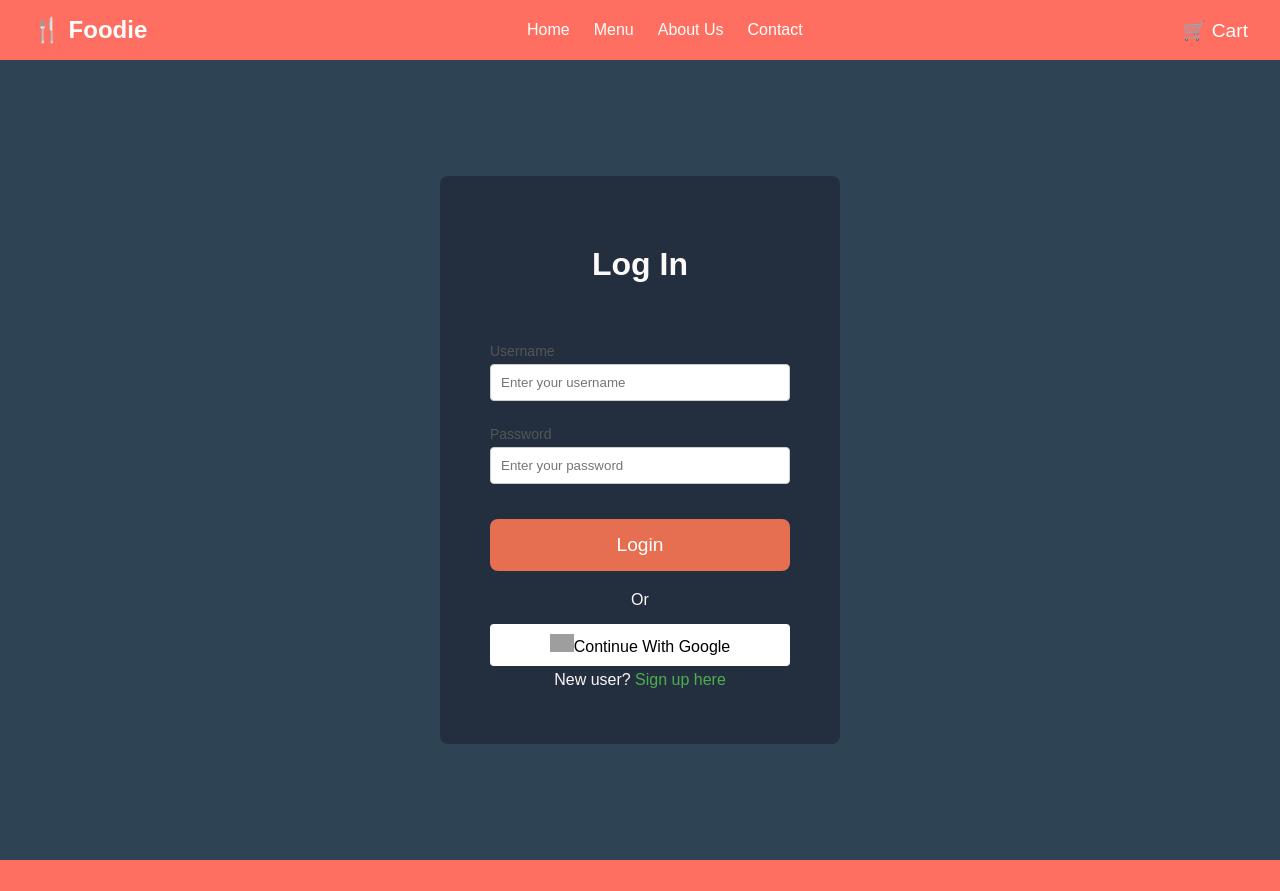
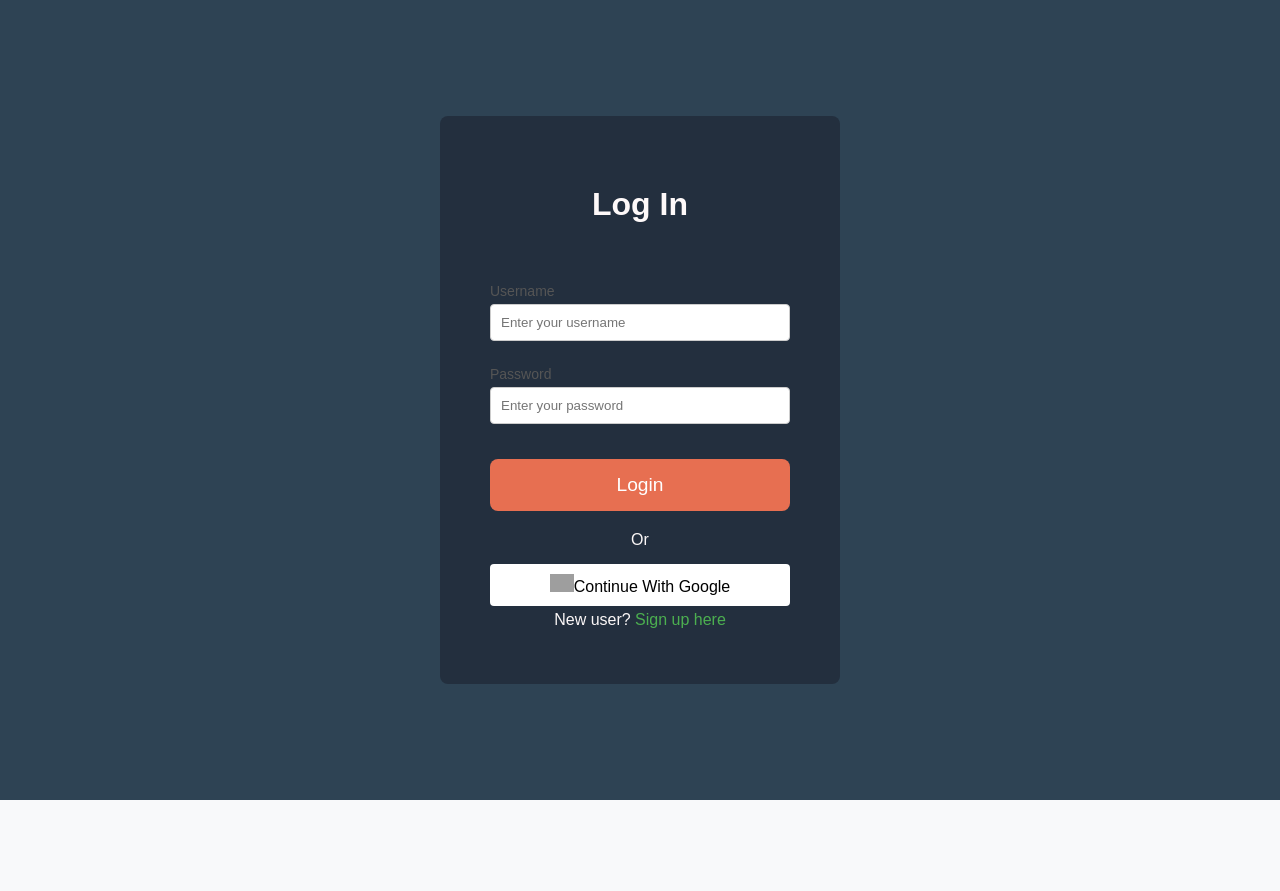
Before and after one commit to Prathyusha-K-05/Milestone1, a React (Create React App) app: page / in a window 1280 px wide. Shown: the top 891 px of the page. After the commit the page ends 800 px from the top, so only its background shows below. Built offline with nearby package versions, Linux system fonts and the light colour scheme; grey boxes are pictures that could not be loaded.

Commit message:
Fixed conditional rendering for Navbar and Footer

```diff
--- a/src/App.jsx
+++ b/src/App.jsx
@@ -1,6 +1,5 @@
-// src/App.js
 import React from "react";
-import { BrowserRouter as Router, Routes, Route } from "react-router-dom";
+import { BrowserRouter as Router, Routes, Route,useLocation } from "react-router-dom";
 import MenuList from "./components/MenuList";
 import Cart from "./components/Cart";
 import { CartProvider, useCart } from "./CartContext";
@@ -22,36 +21,44 @@ const Popup = () => {
   return <div className="popup">{popupMessage}</div>;
 };
 
-
 const Homee = () => (
   <div>
     <Home />
     <PopularDishes />
   </div>
 );
+
+const AppContent = () => {
+  const location = useLocation();
+
+  // Only show Navbar and Footer if the current path is not the login page
+  const showNavbarAndFooter = location.pathname !== "/";
+
+  return (
+    <>
+      {showNavbarAndFooter && <Navbar />}
+      <div>
+        <Popup />
+        <Routes>
+          <Route path="/" element={<LoginPage />} />
+          <Route path="/Home" element={<Homee />} />
+          <Route path="/menu" element={<MenuList />} />
+          <Route path="/cart" element={<Cart />} />
+          <Route path="/about" element={<AboutUs />} />
+          <Route path="/feedback-form" element={<FeedbackForm />} />
+          <Route path="/signup" element={<SignUpPage />} />
+        </Routes>
+      </div>
+      {showNavbarAndFooter && <Footer />}
+    </>
+  );
+};
+
 const App = () => {
   return (
     <CartProvider>
-      {/* <Navbar/> */}
       <Router>
-        <Navbar/>
-        <div>
-          {/* <nav>
-            <Link to="/">Menu</Link> | <Link to="/cart">Cart</Link>
-          </nav> */}
-          <Popup />
-          <Routes>
-            <Route path="/" element={<LoginPage />} />
-            <Route path="/Home" element={<Homee/>}/>
-            <Route path="/menu" element={<MenuList/>}/>
-            <Route path="/cart" element={<Cart />} />
-            <Route path="/about" element={<AboutUs/>}/>
-
-            <Route path="/feedback-form" element={<FeedbackForm />} />
-            <Route path="/signup" element={<SignUpPage/>}/>
-          </Routes>
-        </div>
-        <Footer/>
+        <AppContent />
       </Router>
     </CartProvider>
   );
```
